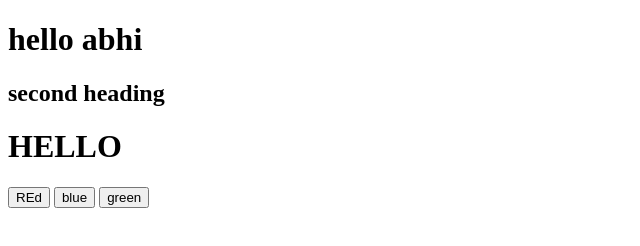
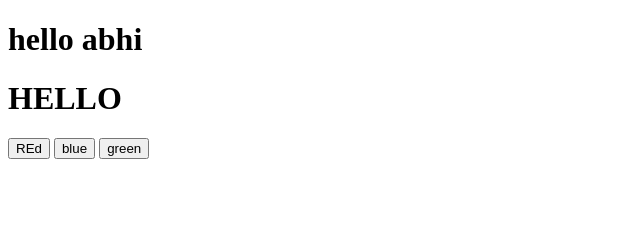
Before and after one commit to User000094/chatbox, a plain HTML site: page second.html in a window 1280 px wide. Shown: the whole page, without its empty margins (0-640 px from the left). Drawn offline with Linux system fonts and the light colour scheme.

Commit message:
deleted the second heading

```diff
--- a/second.html
+++ b/second.html
@@ -17,7 +17,6 @@ document.querySelectorAll('button').forEach (function(button){
 </head>
 <body>
 <h1>hello abhi<h1>
-    <h2> second heading<h2>
     <h1 id="heading"> HELLO </h1>
     <button data-color="red">REd</button>
     <button data-color="blue">blue</button>
```
